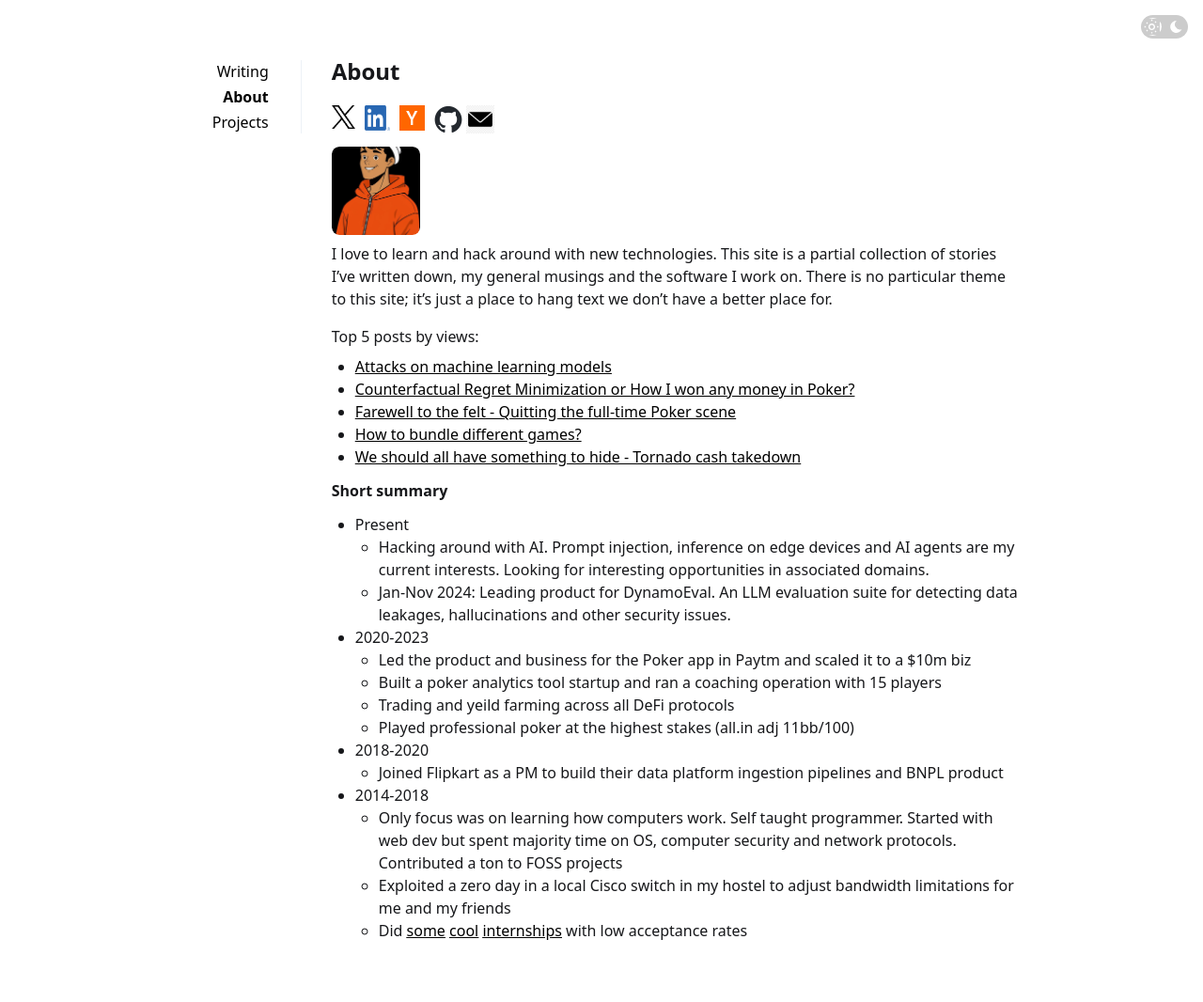
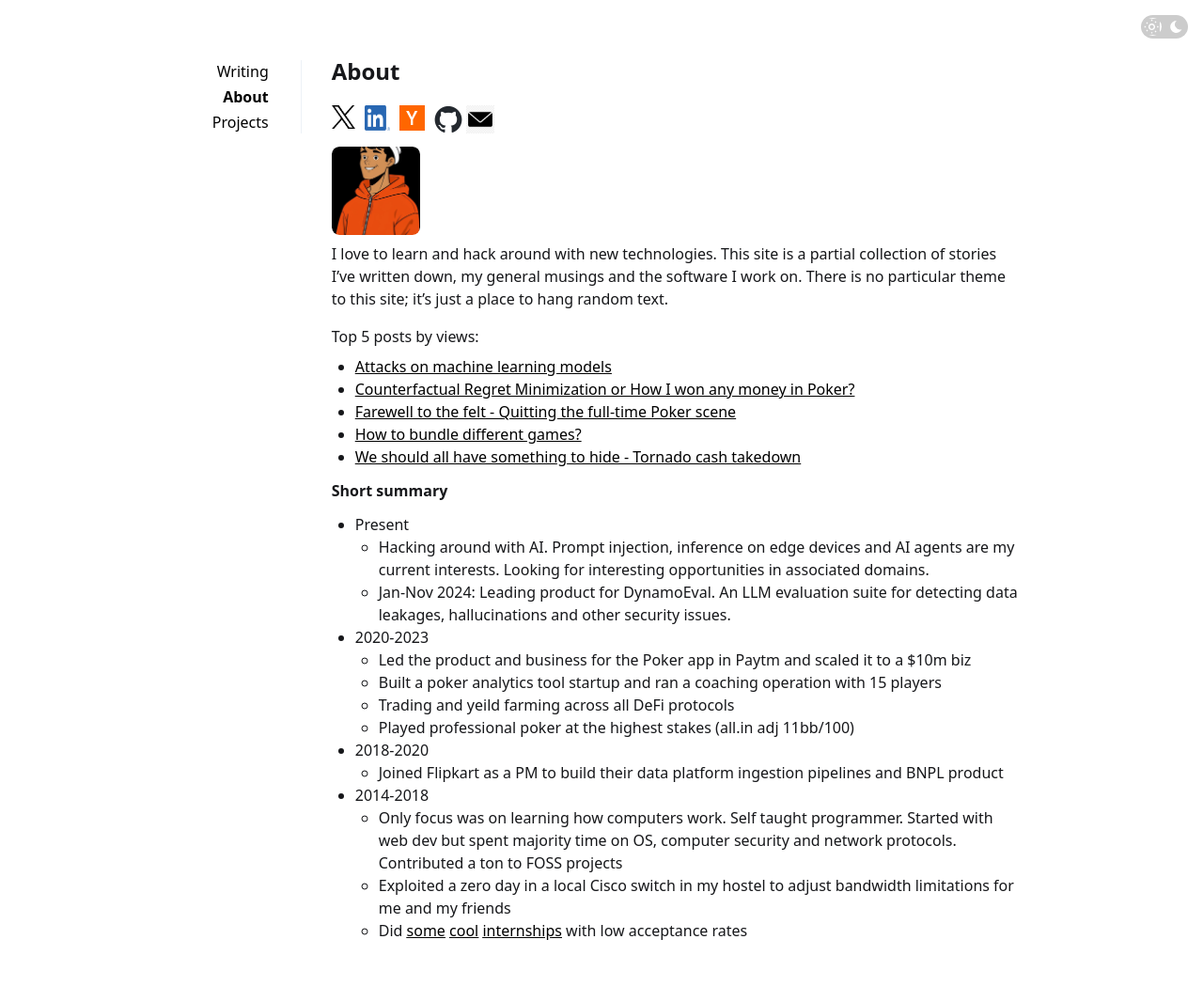
Before and after one commit to r-nikhil/r-nikhil.github.io, a Jekyll site: the page built from _pages/about.md, in a window 1280 px wide. Shown: the whole page at 94% size. Built offline with Jekyll 4.4.1, drawn with Linux system fonts in a browser that asks for light colours.

Commit message:
Update about.md

```diff
--- a/_pages/about.md
+++ b/_pages/about.md
@@ -42,7 +42,7 @@
 </style>
 
 
-I love to learn and hack around with new technologies. This site is a partial collection of stories I’ve written down, my general musings and the software I work on. There is no particular theme to this site; it’s just a place to hang text we don’t have a better place for.
+I love to learn and hack around with new technologies. This site is a partial collection of stories I’ve written down, my general musings and the software I work on. There is no particular theme to this site; it’s just a place to hang random text.
 
 Top 5 posts by views:
 - <a href = "https://rnikhil.com/2024/01/07/attacking-neural-networks.html">Attacks on machine learning models</a>
```
